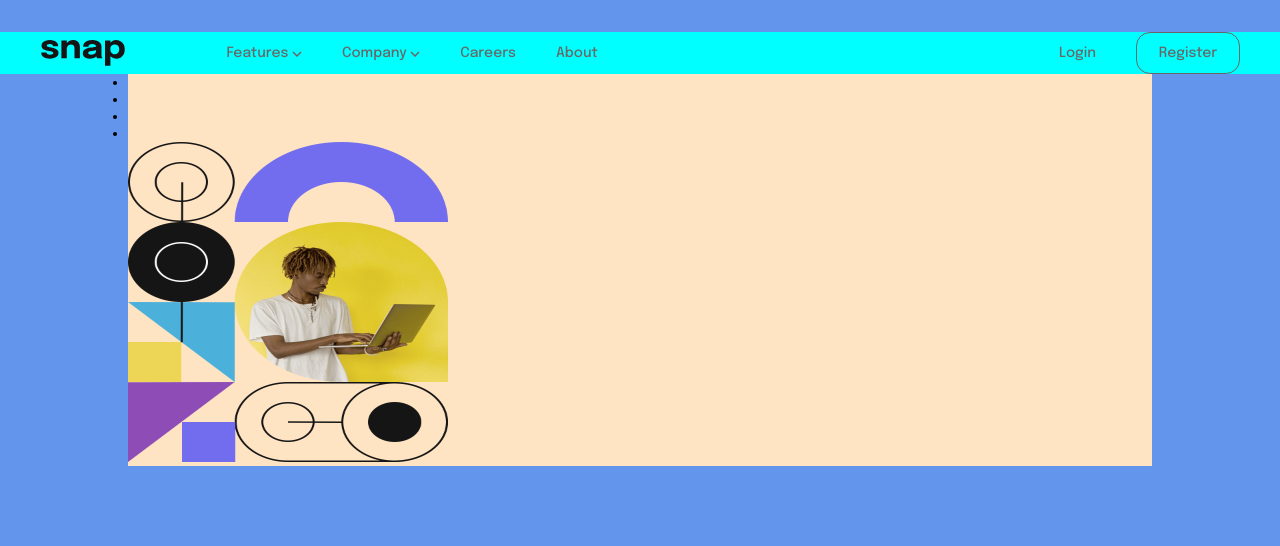
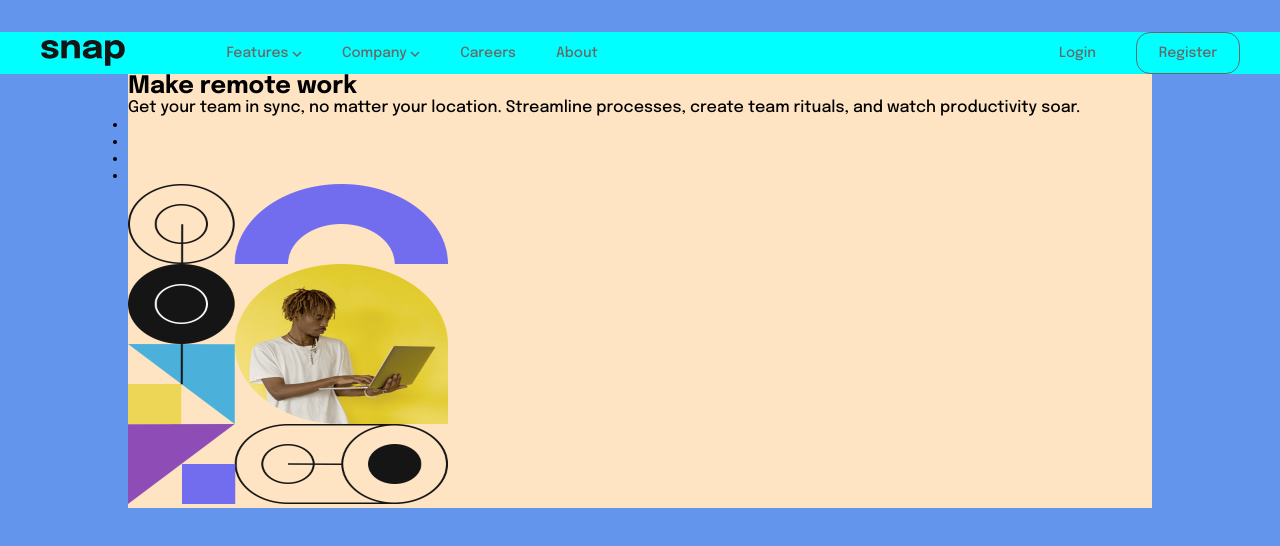
Before and after one commit to WillianAmorim/intro-section-with-dropdown-navigation-main, a plain HTML site: page index.html in a window 1280 px wide. Drawn offline with Linux system fonts and the light colour scheme.

Commit message:
adicionado h1 e p na section

```diff
--- a/index.html
+++ b/index.html
@@ -31,8 +31,8 @@
       <div>
         <div>
           <div>
-            <h1></h1>
-            <p></p>
+            <h1>Make remote work</h1>
+            <p>Get your team in sync, no matter your location. Streamline processes, create team rituals, and watch productivity soar.</p>
           </div>
           <ul>
             <li></li>
```
